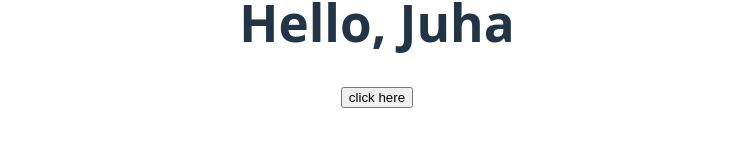
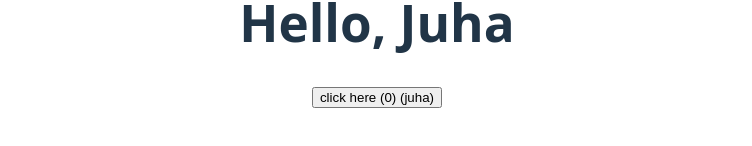
Before and after one commit to JuhQ/web-programming-react-example, a React (Vite) app: page / in a window 1280 px wide. Shown: the part 592-738 px from the top of the page, without its empty margins (263-1015 px from the left). Built offline with nearby package versions, Linux system fonts and the light colour scheme.

Commit message:
Add state to button

```diff
--- a/src/components/Button.jsx
+++ b/src/components/Button.jsx
@@ -1,11 +1,18 @@
+import {useState} from 'react';
+
 const Button = () => {
+  const [counter, setCounter] = useState(0);
+  const [name, setName] = useState('juha');
+
   return (
     <button
       onClick={() => {
-        console.log('Button was clicked');
+        setCounter(counter + 1);
+        console.log('counter', counter);
+        setName(`${name}-${counter}`);
       }}
     >
-      click here
+      click here ({counter}) ({name})
     </button>
   );
 };
```
